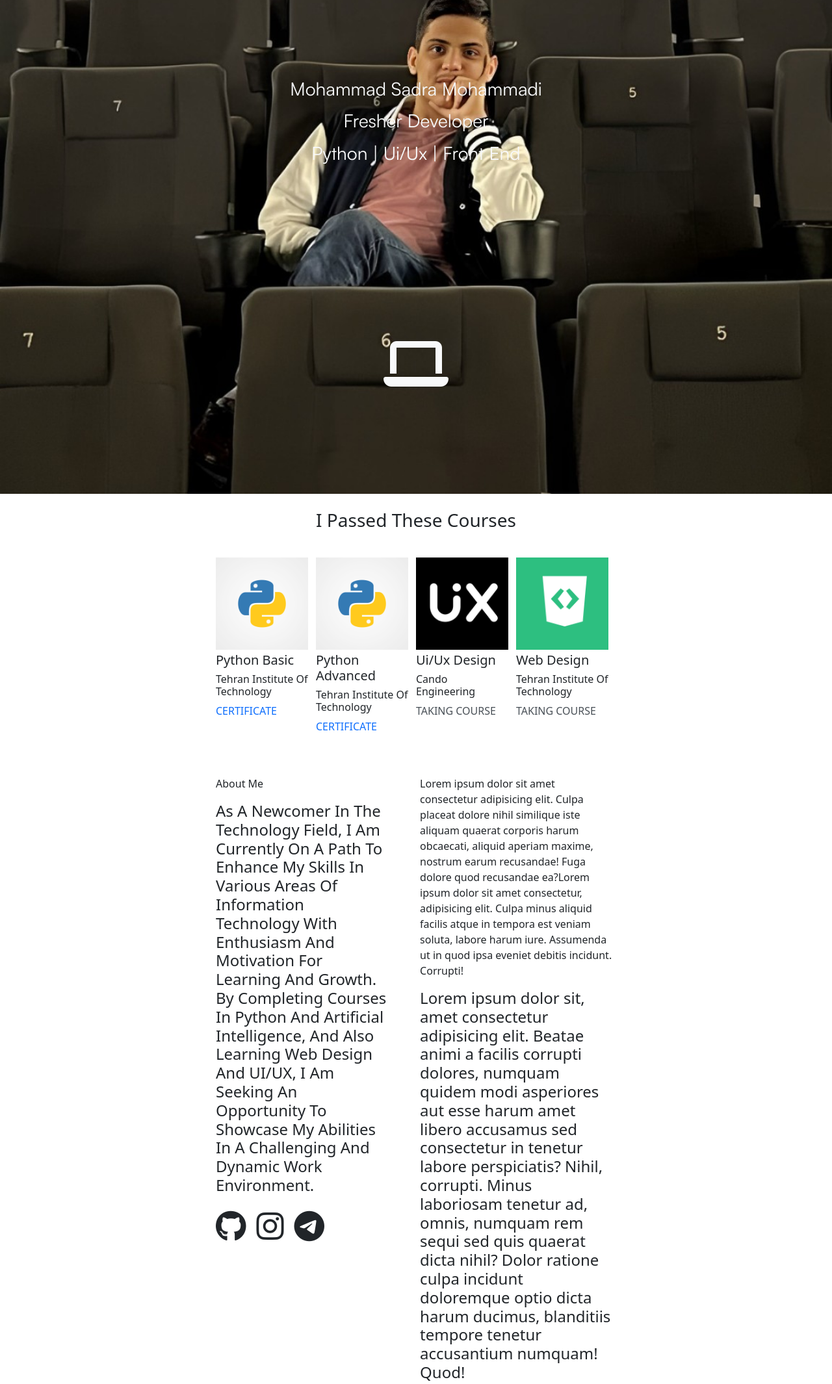
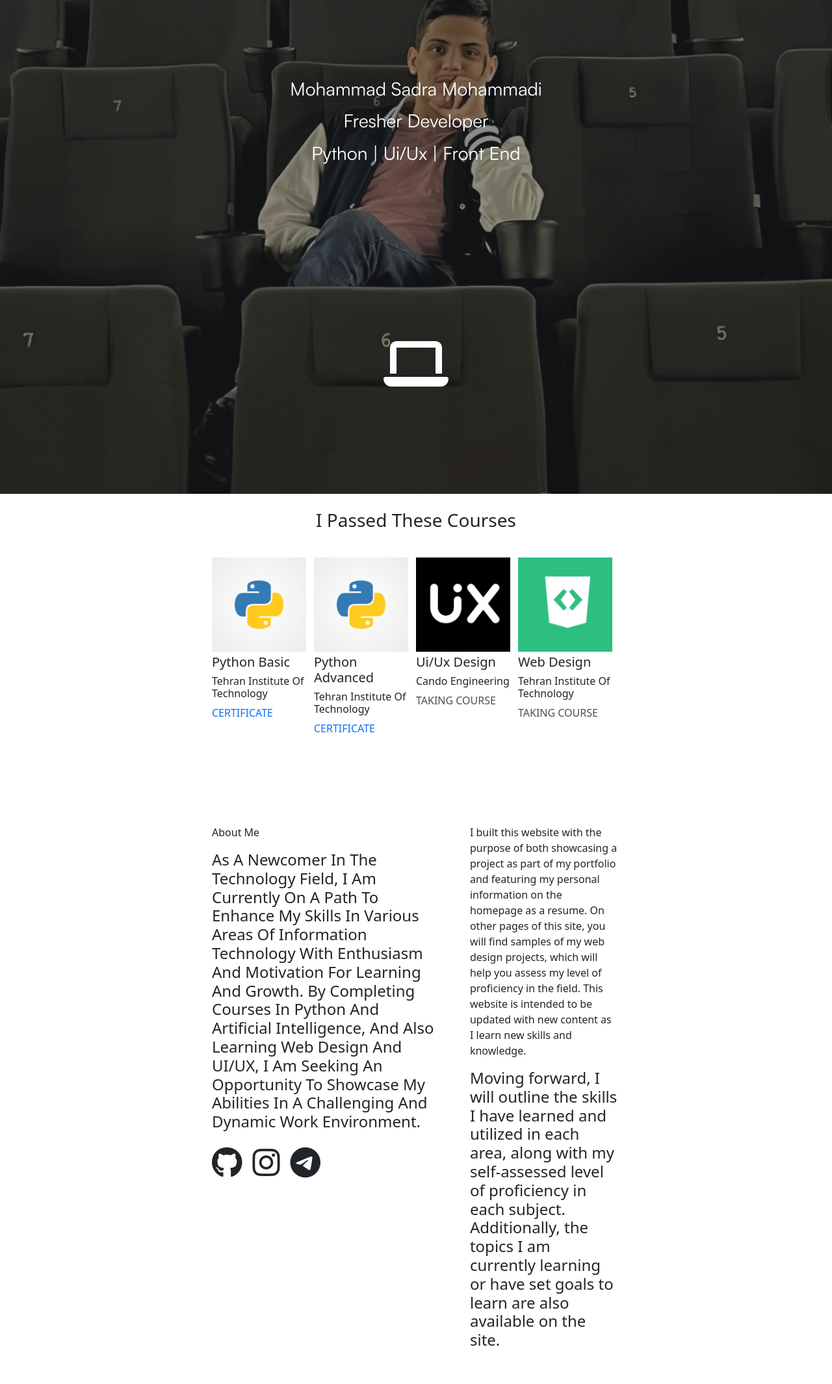
Before and after one commit to msadra551/Sadra-Mohammadi.github.io, a plain HTML site: page index.html in a window 1280 px wide. Shown: the part 40-2170 px from the top of the page at 65% size. Drawn offline with nearby package versions, Linux system fonts and the light colour scheme; files whose address does not match are found by name.

Commit message:
continue main part and changes
1.add overlay
2.change lorem text to meaningful text
3.add custom margin
4.test image and background for new section

```diff
--- a/css/inex.css
+++ b/css/inex.css
@@ -32,3 +32,7 @@ span:hover{
 .a-hover{
     cursor: auto;
 }
+.my-custom{
+    margin-top: 120px;
+    margin-bottom: 104px;
+}
--- a/index.html
+++ b/index.html
@@ -12,24 +12,26 @@
 <body>
     <header class="container-fluid">
         <div class="row align-items-center back">
-            <div class="col-12 text-center ">
-                <h3 class="pb-2 text-light text-capitalize">mohammad sadra mohammadi</h3>
-                <h3 class="pb-2 text-light text-capitalize">fresher developer</h3>
-                <h3 class="mb-0 text-light text-capitalize">
-                   <span> python </span>|<span> ui/ux </span> |<span> front end </span>
-                </h3>
-                <div class="custom-spacing"></div>
-                <i class="fa-solid fa-laptop mt-5 mb-0 display-1 text-light"></i>
-            </div>
+          <div class="col-12 text-center z-1">
+            <h3 class="pb-2 text-capitalize text-white">mohammad sadra mohammadi</h3>
+            <h3 class="pb-2 text-capitalize text-white">fresher developer</h3>
+            <h3 class="mb-0 text-capitalize text-white">
+            <span> python </span>|<span> ui/ux </span>|<span> front end </span>
+            </h3>
+            <div class="custom-spacing"></div>
+            <i class="fa-solid fa-laptop mt-5 mb-0 display-1 text-white"></i>
+          </div>
+          <div class="col-12 position-absolute start-0 top-0 w-100 h-100 bg-dark opacity-50"></div>
         </div>
-    </header>
-    <main class="container-fluid">
+      </header>
+
+    <main class="container-fluid px-0">
         <section class="row">
             <h2 class="col-8 col-md-6 offset-2 offset-md-3 my-4 text-capitalize h3 text-center ">
                 i passed these courses
             </h2>
         </section>
-        <section class="row">
+        <section class="row mb-md-5">
             <div class="col-8 col-md-6 offset-2 offset-md-3">
                 <div class="row justify-content-center mx-auto">
                     <div class="col-6 col-md-3 py-3 ps-md-0">
@@ -75,8 +77,8 @@
                 </div>
             </div>
         </section>
-        <section class="row">
-            <section class="col-8 offset-2 col-md-6 offset-md-3 d-flex flex-column flex-md-row mt-5">
+        <section class="row my-custom">
+            <section class="col-8 offset-2 col-md-6 offset-md-3 d-flex flex-column flex-md-row">
                 <section class="d-flex flex-column">
                     <p class>About Me</p>
                     <p class="text-capitalize h4">As a newcomer in the technology field, I am currently on a path to enhance my skills in various areas of information technology with enthusiasm and motivation for learning and growth. By completing courses in Python and artificial intelligence, and also learning web design and UI/UX, I am seeking an opportunity to showcase my abilities in a challenging and dynamic work environment.</p>
@@ -90,12 +92,14 @@
                     </div>
                 </section>
                 <section class="d-flex flex-column ms-md-5 pe-md-1">
-                    <p>Lorem ipsum dolor sit amet consectetur adipisicing elit. Culpa placeat dolore nihil similique iste aliquam quaerat corporis harum obcaecati, aliquid aperiam maxime, nostrum earum recusandae! Fuga dolore quod recusandae ea?Lorem ipsum dolor sit amet consectetur, adipisicing elit. Culpa minus aliquid facilis atque in tempora est veniam soluta, labore harum iure. Assumenda ut in quod ipsa eveniet debitis incidunt. Corrupti!</p>
-                    <p class="h4 ">Lorem ipsum dolor sit, amet consectetur adipisicing elit. Beatae animi a facilis corrupti dolores, numquam quidem modi asperiores aut esse harum amet libero accusamus sed consectetur in tenetur labore perspiciatis?
-                    Nihil, corrupti. Minus laboriosam tenetur ad, omnis, numquam rem sequi sed quis quaerat dicta nihil? Dolor ratione culpa incidunt doloremque optio dicta harum ducimus, blanditiis tempore tenetur accusantium numquam! Quod!</p>
+                    <p>I built this website with the purpose of both showcasing a project as part of my portfolio and featuring my personal information on the homepage as a resume. On other pages of this site, you will find samples of my web design projects, which will help you assess my level of proficiency in the field. This website is intended to be updated with new content as I learn new skills and knowledge.</p>
+                    <p class="h4">Moving forward, I will outline the skills I have learned and utilized in each area, along with my self-assessed level of proficiency in each subject. Additionally, the topics I am currently learning or have set goals to learn are also available on the site.</p>
                 </section>
             </section>
 
+        </section>
+        <section class="bg-success-subtle">
+            <img src="images/1.jpg" alt="">
         </section>
     </main>
     <footer></footer>
```
